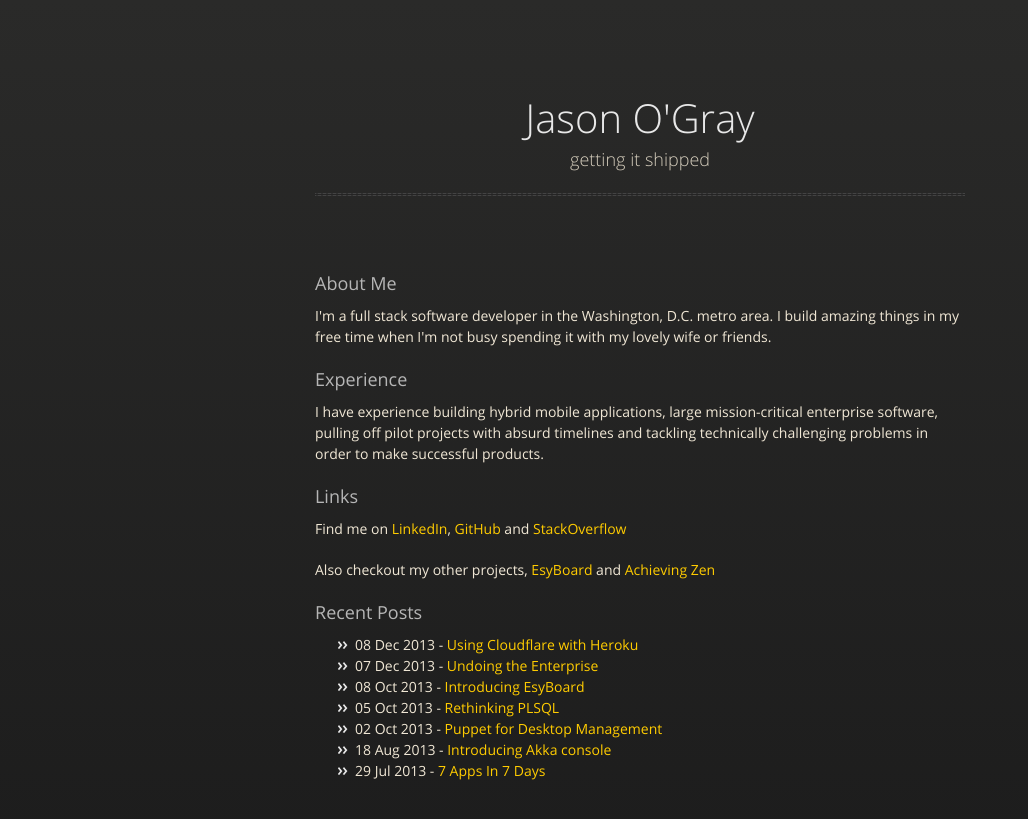
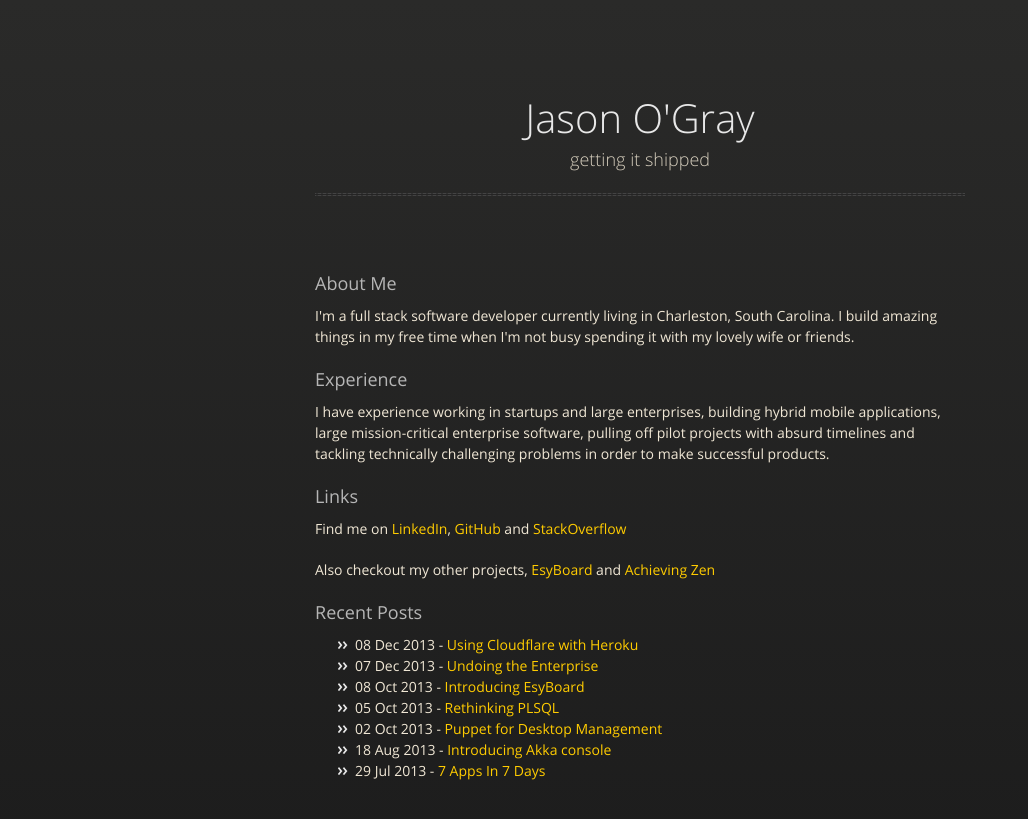
Before and after one commit to ograycode/ograycode.github.io, a Jekyll site: the page built from index.html, in a window 1280 px wide. Shown: the top 819 px of the page, without its empty margins (0-1028 px from the left). Built offline with Jekyll 4.4.1, drawn with Linux system fonts in a browser that asks for light colours; nearby versions of some CDN libraries.

Commit message:
Updated the index page

```diff
--- a/index.html
+++ b/index.html
@@ -36,11 +36,11 @@ description: index
 
         <h3>About Me</h3>
 
-        <p>I'm a full stack software developer in the Washington, D.C. metro area. I build amazing things in my free time when I'm not busy spending it with my lovely wife or friends.</p>
+        <p>I'm a full stack software developer currently living in Charleston, South Carolina. I build amazing things in my free time when I'm not busy spending it with my lovely wife or friends.</p>
 
         <h3>Experience</h3>
 
-        <p>I have experience building hybrid mobile applications, large mission-critical enterprise software, pulling off pilot projects with absurd timelines and tackling technically challenging problems in order to make successful products.</p>
+        <p>I have experience working in startups and large enterprises, building hybrid mobile applications, large mission-critical enterprise software, pulling off pilot projects with absurd timelines and tackling technically challenging problems in order to make successful products.</p>
 
         <h3>Links</h3>
 
```
